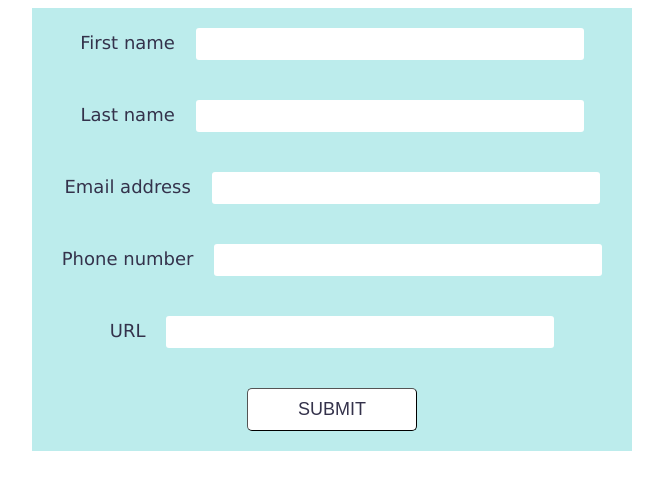
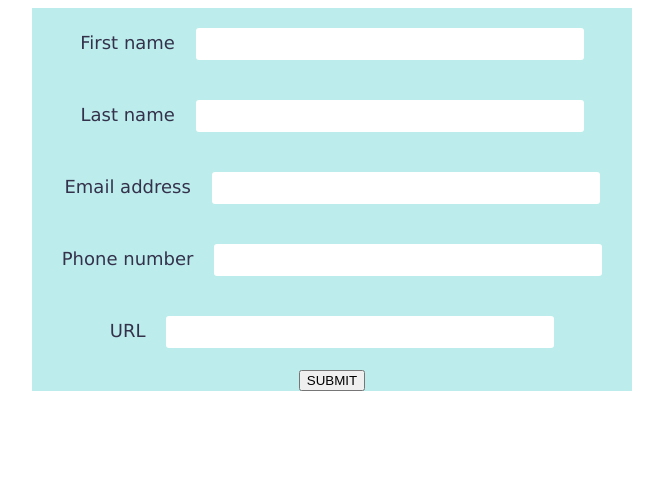
Before and after one commit to paulavaschetto/form_practice, a PHP site: page /form.html in a window 1280 px wide. Shown: the top 490 px of the page, without its empty margins (308-971 px from the left). Run offline with PHP 8.4, Linux system fonts and the light colour scheme.

Commit message:
added js file

```diff
--- a/form.html
+++ b/form.html
@@ -8,7 +8,7 @@
     <link rel="stylesheet" href="/style.css">
 </head>
 <body>
-    <form class="form-sect" method="get" action="result.html">
+    <form name="myForm" class="form-sect" method="post" action="result.html" onsubmit="return validateForm()">
         <div class="inputGroup">
             <label for="firstName">First name</label>
             <input type="text" name="firstName" id="firstName" required minlength="2" maxlength="20">
@@ -33,6 +33,6 @@
             <button type="submit" class="primary-btn">SUBMIT</button>
         </div>
     </form>
-
+   <script src="/form_practice/index.js"></script>
 </body>
 </html>
--- /dev/null
+++ b/index.js
@@ -0,0 +1,7 @@
+function validateForm() {
+    let x = document.forms["myForm"]["firstName"].value;
+    if (x == "") {
+      alert("First name can't be blank");
+      return false;
+    }
+  }
--- a/result.html
+++ b/result.html
@@ -8,7 +8,7 @@
 </head>
 <body>
     <div id="results">
-        <a href="/form.html">Back to form</a>
+        <h1>Form submitted! Thank you!</h1>
     </div>
 
     <script>
--- a/style.css
+++ b/style.css
@@ -22,12 +22,5 @@
   height: 30px;
   width: 30vw;
 }
-.form-sect .inputGroup button {
-  font-size: large;
-  color: rgb(52, 50, 75);
-  margin: 20px auto;
-  padding: 10px 50px;
-  border-radius: 5px;
-  border-width: 1px;
-  background-color: rgb(255, 255, 255);
-}/*# sourceMappingURL=style.css.map */
+
+/*# sourceMappingURL=style.css.map */
--- a/style.scss
+++ b/style.scss
@@ -21,13 +21,13 @@
             width: 30vw;
         }
         button {
-            font-size: large;
-            color:  rgb(52, 50, 75);
-            margin: 20px auto;
-            padding: 10px 50px;
-            border-radius: 5px;
-            border-width: 1px;
-            background-color: rgb(255, 255, 255);
+            // font-size: large;
+            // color:  rgb(52, 50, 75);
+            // margin: 20px auto;
+            // padding: 10px 50px;
+            // border-radius: 5px;
+            // border-width: 1px;
+            // background-color: rgb(255, 255, 255);
         }
 
     }
```
Also changed, not shown: 2 other files.
